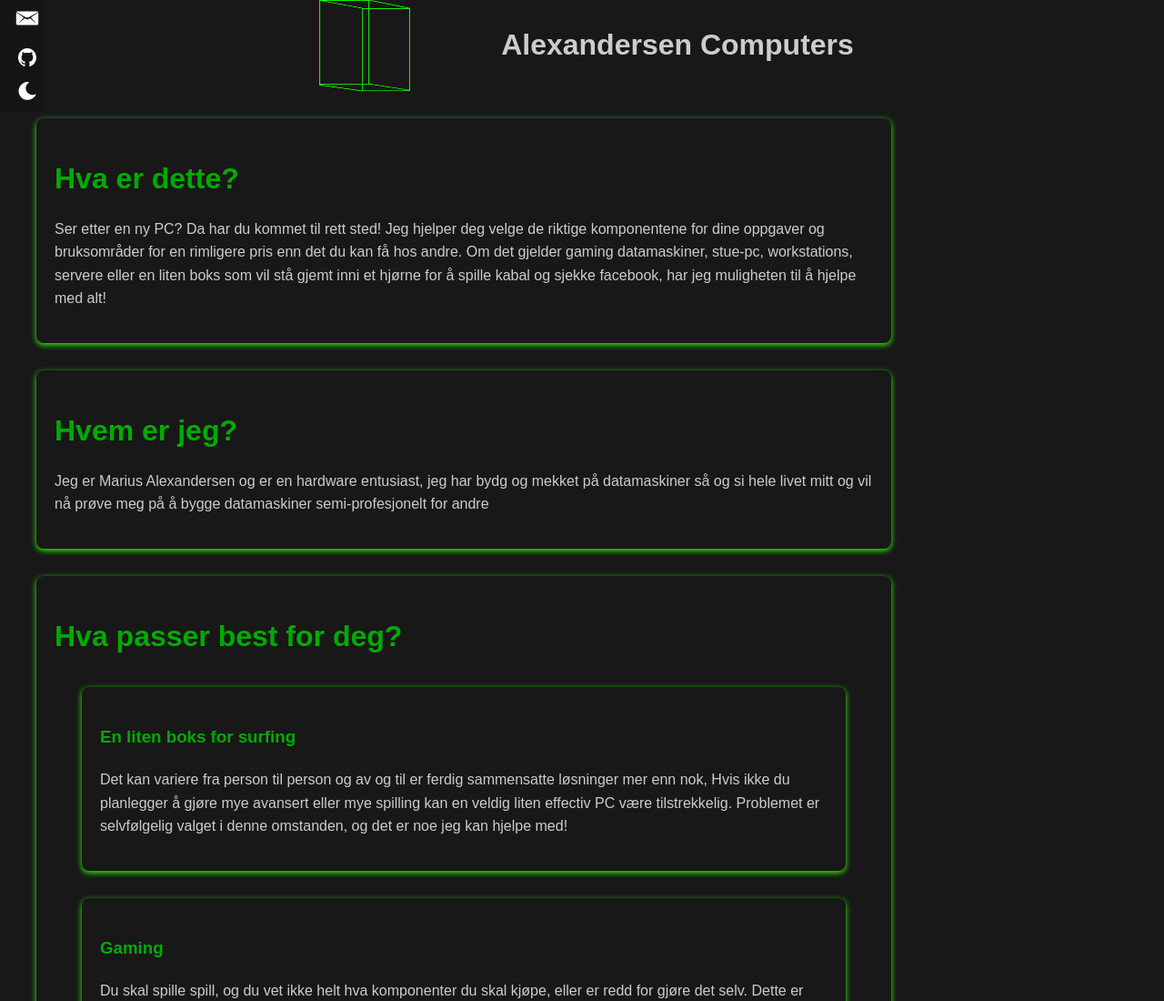
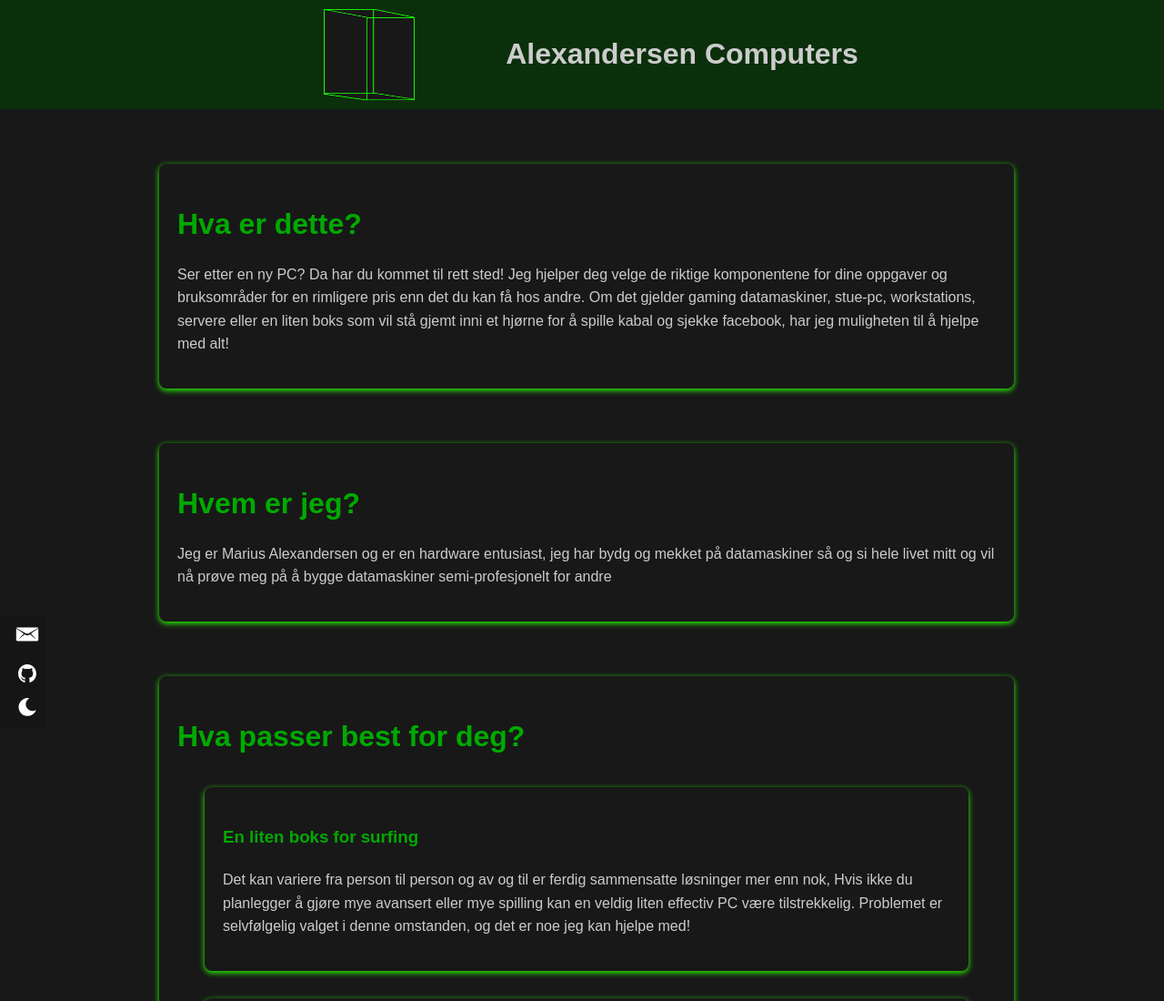
Before and after one commit to Mariuspersen/pcbuildingwebsite, a plain HTML site: page index.html in a window 1280 px wide. Shown: the top 1100 px of the page at 91% size. Drawn offline with Linux system fonts and the light colour scheme.

Commit message:
more styling

```diff
--- a/home.html
+++ b/home.html
@@ -1,7 +1,3 @@
-<div id="title">
-    <div id="logo"></div>
-    <h1 id="title-name">Alexandersen Computers</h1>
-</div>
 <div class="styled">
     <h1>Hva er dette?</h1>
     <p>
--- a/index.html
+++ b/index.html
@@ -10,6 +10,10 @@
 </head>
 
 <body>
+    <div id="title">
+        <div id="logo"></div>
+        <h1 id="title-name">Alexandersen Computers</h1>
+    </div>
     <div id="content">
         <h1 style="display: flex;
       justify-content: center;
--- a/style.css
+++ b/style.css
@@ -2,6 +2,7 @@
     --main-color: #00AA00;
     --secondary-color: #004400;
     --background-color: #181818;
+    --transparent-secondary: #00440088;
     --text-color: #ccc;
     --edge-color: #00ff00;
     --box-shadow: #2bff00;
@@ -13,18 +14,23 @@ html, body {
 }
 
 #content {
+    padding: 0px;
+    padding-top: 150px;
     margin: 0px;
     margin-left: 10px;
-    padding: 0px;
 }
 
 #title {
+    position: fixed;
+    width: 100%;
     display: flex;
     flex-direction: row;
     flex-wrap: nowrap;
     align-content: center;
     justify-content: center;
     align-items: center;
+    background: var(--transparent-secondary);
+    padding: 10px;
 }
 
 #logo {
@@ -35,6 +41,15 @@ html, body {
     align-self: flex-start;
     margin-left: 0px;
     margin-right: 100px;
+}
+
+#content {
+    display: flex;
+    flex-direction: column;
+    flex-wrap: wrap;
+    align-content: center;
+    justify-content: center;
+    align-items: stretch;
 }
 
 body {
@@ -126,7 +141,7 @@ input[type="submit"]:hover {
     flex-direction: column;
     align-items: center;
     position: fixed;
-    top: 0;
+    bottom: 0;
     background-color: #0000001a;
     padding-left: 10px;
 }
```
